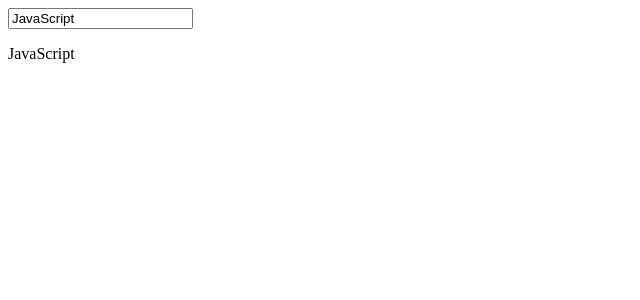
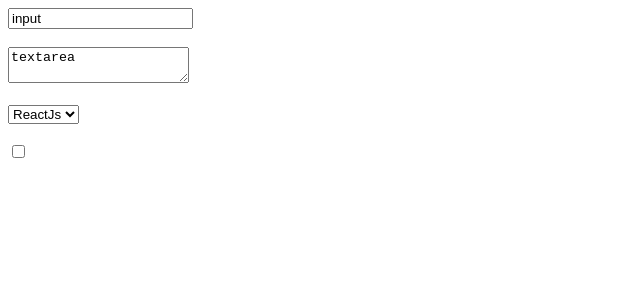
Before and after one commit to alfinarif/nodejs_practices, a React (Vite) app in the folder ReactJsPractices/practiceProject_2/: page / in a window 1280 px wide. Shown: the top 300 px of the page, without its empty margins (0-640 px from the left). Built offline with nearby package versions, Linux system fonts and the light colour scheme.

Commit message:
formHandling

```diff
--- a/ReactJsPractices/practiceProject_2/src/components/FormPractice.jsx
+++ b/ReactJsPractices/practiceProject_2/src/components/FormPractice.jsx
@@ -3,20 +3,43 @@
 class FormPractice extends Component {
 
     state = {
-        title: "JavaScript"
+        title: "input",
+        textarea: "textarea",
+        library: "reactJs",
     }
 
     changeHandler = (e)=>{
         //e.preventDefault();
-        console.log(e.target.value)
+        //console.log(e.target.value)
 
-        this.setState({
-            title: e.target.value
-        })
+        if(e.target.type === "text"){
+            this.setState({
+            title: e.target.value,
+
+            });
+
+        } else if(e.target.type === "textarea") {
+            this.setState({
+            textarea: e.target.value,
+
+            })
+        }else if(e.target.type === "select-one") {
+            this.setState({
+            library: e.target.value,
+
+            })
+        } else {
+            console.log('Nothing here!')
+        }
+
+
     }
 
     render() {
-        const {title} = this.state;
+        const {title, textarea, library} = this.state;
+        console.log(title)
+        console.log(textarea)
+        console.log(library)
         return (
             <div>
                 <form>
@@ -26,7 +49,30 @@
                         value={title}
                         onChange={this.changeHandler}
                     />
-                    <p>{title}</p>
+
+                    <br/>
+                    <br/>
+
+                    <textarea
+                        name="textarea"
+                        value={textarea}
+                        onChange={this.changeHandler} >
+                    </textarea>
+
+                    <br/>
+                    <br/>
+
+                    <select value={library} onChange={this.changeHandler}>
+
+                        <option value="reactJs">ReactJs</option>
+                        <option value="angular">Angular</option>
+
+                    </select>
+
+                    <br/>
+                    <br/>
+
+                    <input type="checkbox"/>
                 </form>
 
             </div>
```
